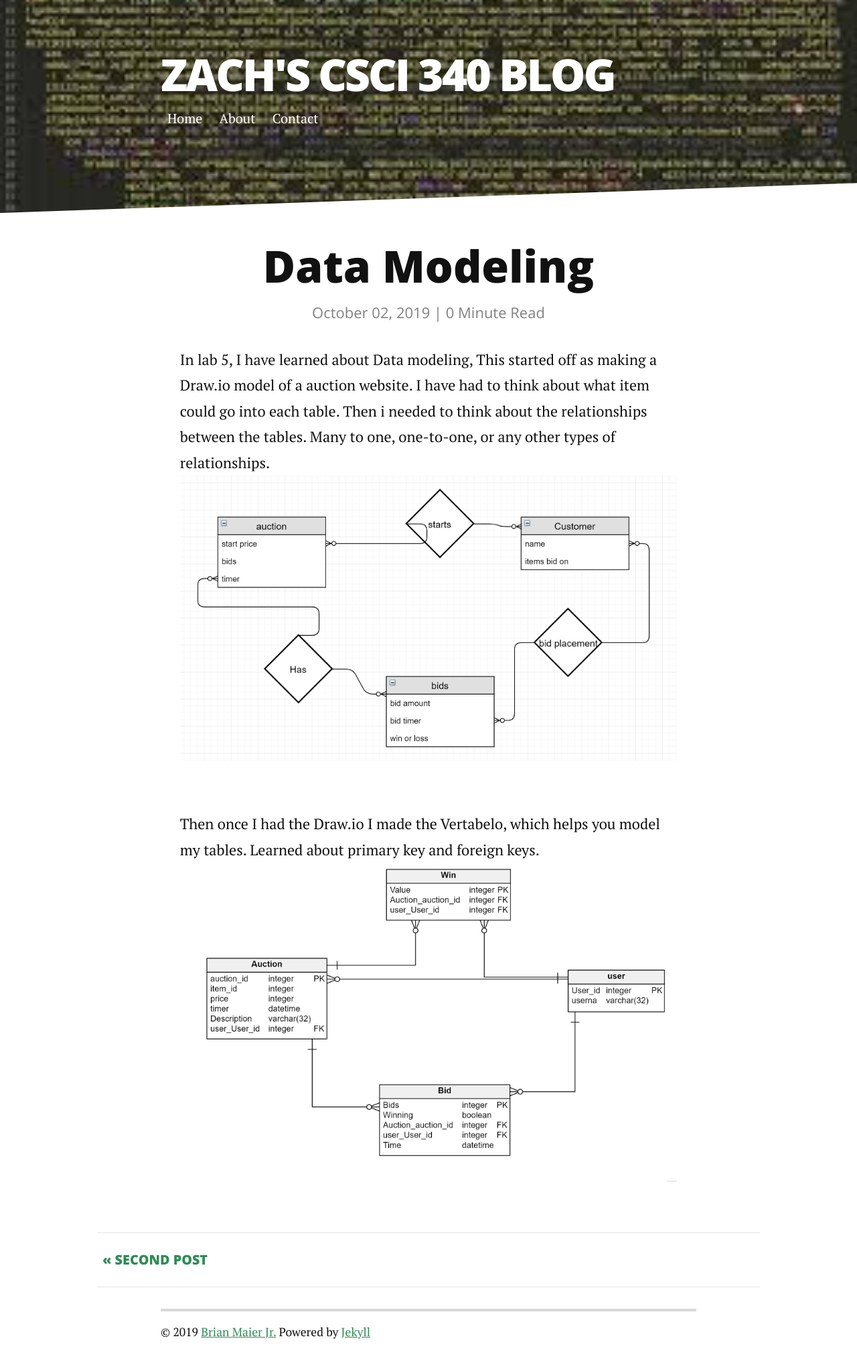
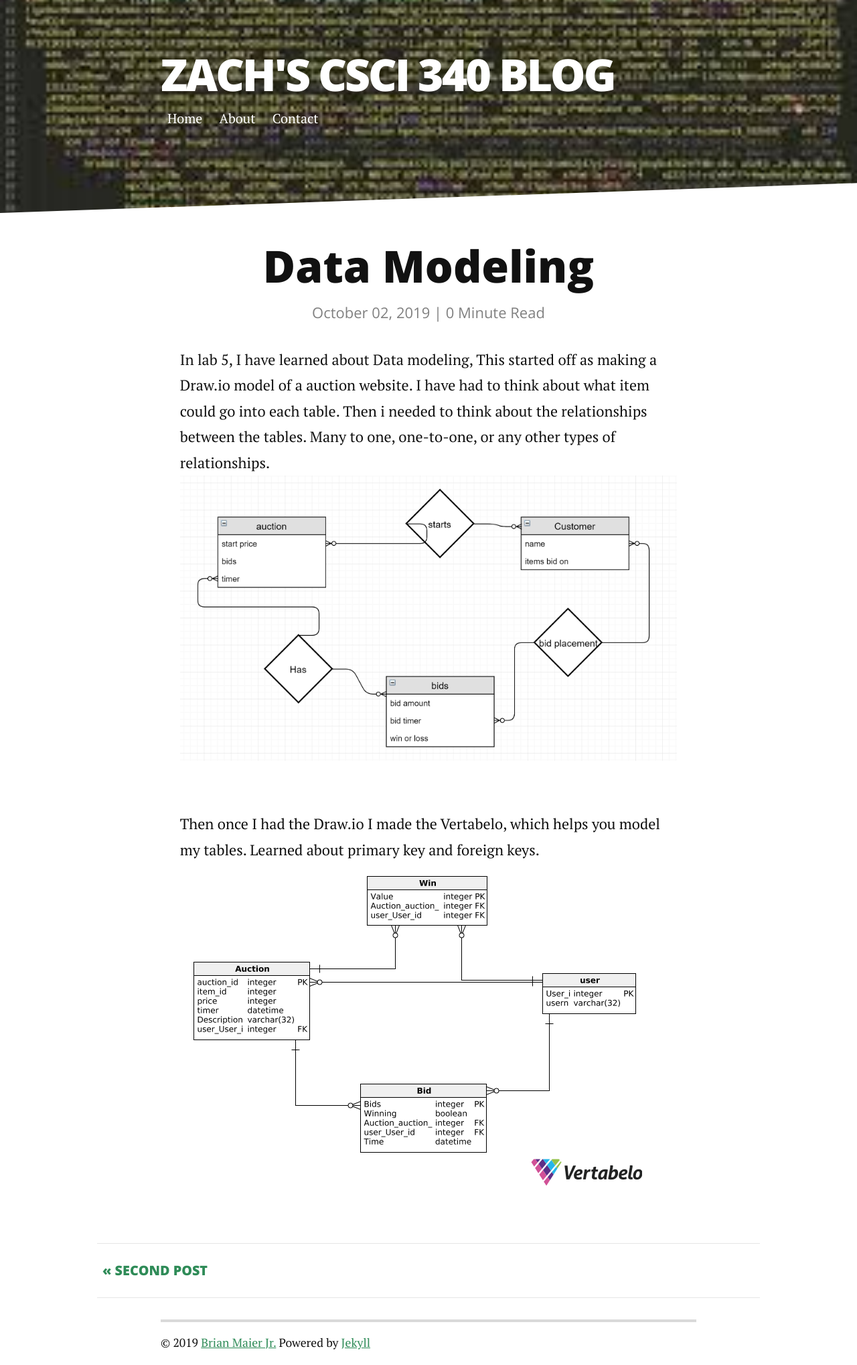
Before and after one commit to ZacharyANelson/csci340blog, a Jekyll site: the page built from _posts/2019-10-2-Data-Modeling.markdown, in a window 1280 px wide. Shown: the whole page at 67% size. Built offline with Jekyll 4.4.1, drawn with Linux system fonts in a browser that asks for light colours; nearby versions of some CDN libraries.

Commit message:
vert pic work??

```diff
--- a/_posts/2019-10-2-Data-Modeling.markdown
+++ b/_posts/2019-10-2-Data-Modeling.markdown
@@ -14,4 +14,4 @@ Many to one, one-to-one, or any other types of relationships.
 
 Then once I had the Draw.io I made the Vertabelo, which helps you model my tables.
 Learned about primary key and foreign keys.
-![Vertebelo](/csci340blog/assets/img/Vert.png)
+![Vertebelo](/csci340blog/assets/img/csci 340-2019-10-02_21_47.png)
```
Also changed, not shown: assets/img/csci 340-2019-10-02_21_47.png (added).
